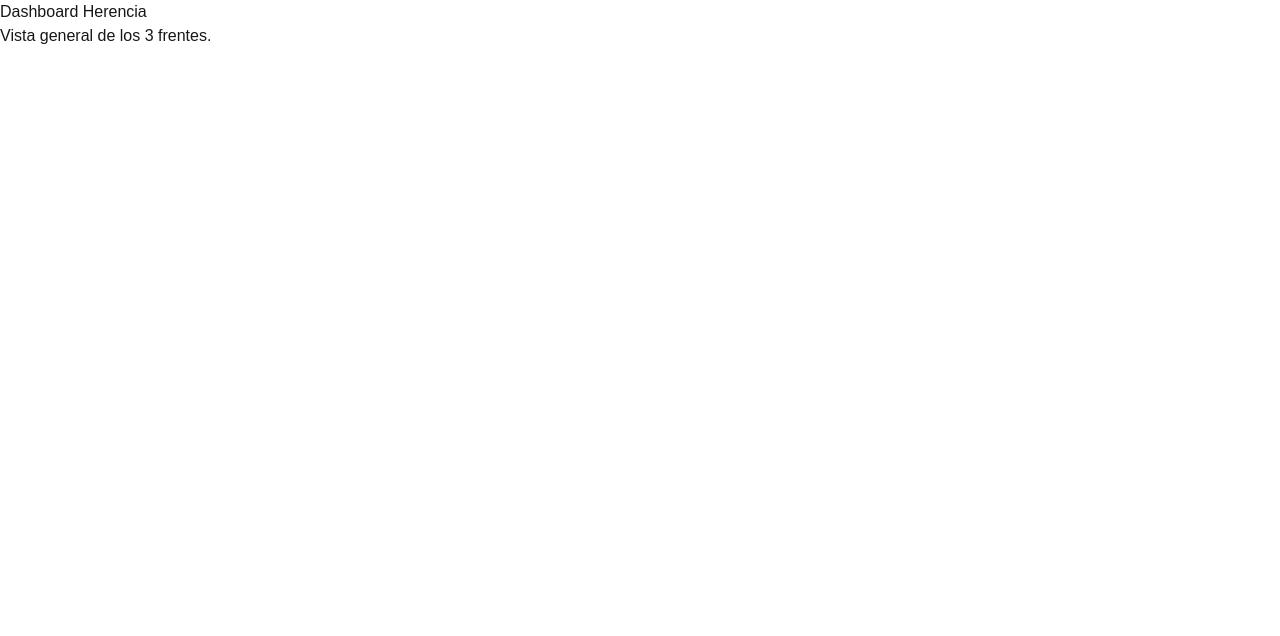
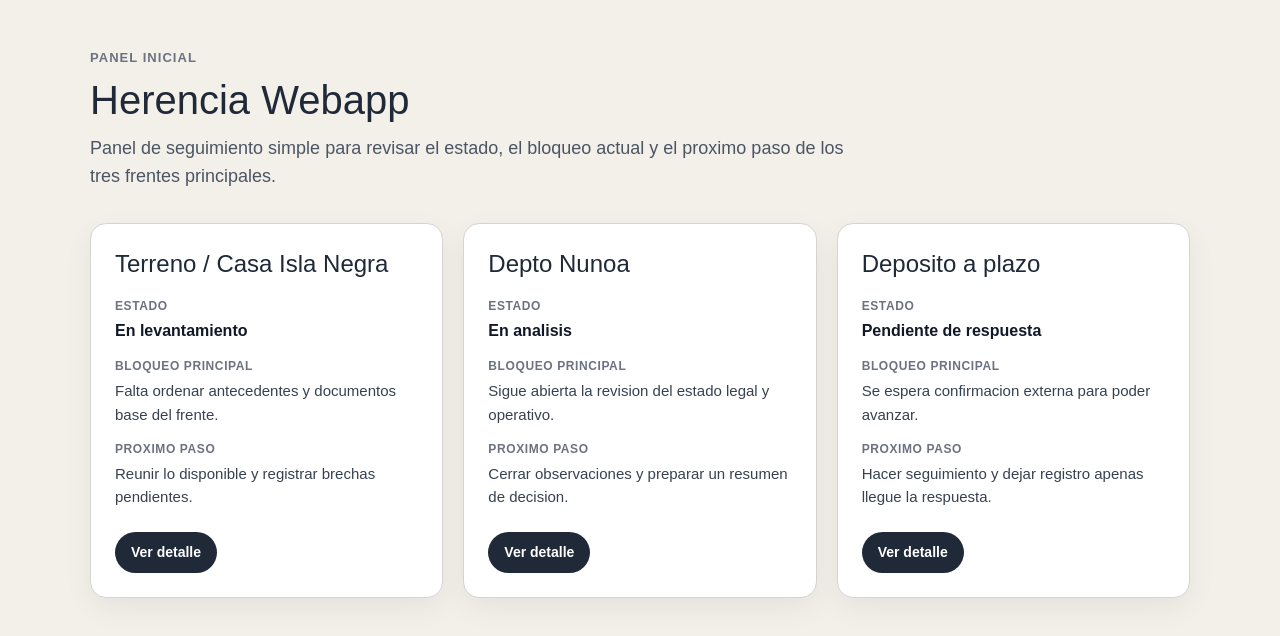
Before and after one commit to Symbiocreativo/herencia-webapp, a Next.js app: page /dashboard in a window 1280 px wide. Shown: the top 636 px of the page. Built offline with nearby package versions, Linux system fonts and the light colour scheme.

Commit message:
Rebuild dashboard with dashboard skill

```diff
--- a/src/app/dashboard/page.tsx
+++ b/src/app/dashboard/page.tsx
@@ -1,8 +1,180 @@
+import Link from "next/link";
+
+type DashboardCard = {
+  name: string;
+  status: string;
+  blocker: string;
+  nextStep: string;
+  href: string;
+};
+
+const cards: DashboardCard[] = [
+  {
+    name: "Terreno / Casa Isla Negra",
+    status: "En levantamiento",
+    blocker: "Falta ordenar antecedentes y documentos base del frente.",
+    nextStep: "Reunir lo disponible y registrar brechas pendientes.",
+    href: "/frentes/isla-negra",
+  },
+  {
+    name: "Depto Nunoa",
+    status: "En analisis",
+    blocker: "Sigue abierta la revision del estado legal y operativo.",
+    nextStep: "Cerrar observaciones y preparar un resumen de decision.",
+    href: "/frentes/depto-nunoa",
+  },
+  {
+    name: "Deposito a plazo",
+    status: "Pendiente de respuesta",
+    blocker: "Se espera confirmacion externa para poder avanzar.",
+    nextStep: "Hacer seguimiento y dejar registro apenas llegue la respuesta.",
+    href: "/frentes/deposito-plazo",
+  },
+];
+
+const pageStyles = {
+  main: {
+    minHeight: "100vh",
+    background: "#f3f0ea",
+    color: "#1f2937",
+    padding: "48px 24px 64px",
+  },
+  shell: {
+    maxWidth: "1100px",
+    margin: "0 auto",
+  },
+  hero: {
+    marginBottom: "32px",
+  },
+  eyebrow: {
+    margin: 0,
+    fontSize: "13px",
+    fontWeight: 700,
+    letterSpacing: "0.08em",
+    textTransform: "uppercase" as const,
+    color: "#6b7280",
+  },
+  title: {
+    margin: "10px 0 12px",
+    fontSize: "40px",
+    lineHeight: 1.1,
+  },
+  subtitle: {
+    margin: 0,
+    maxWidth: "760px",
+    fontSize: "18px",
+    lineHeight: 1.6,
+    color: "#4b5563",
+  },
+  grid: {
+    display: "grid",
+    gridTemplateColumns: "repeat(auto-fit, minmax(280px, 1fr))",
+    gap: "20px",
+  },
+  card: {
+    display: "flex",
+    flexDirection: "column" as const,
+    justifyContent: "space-between",
+    minHeight: "100%",
+    padding: "24px",
+    border: "1px solid #d6d3d1",
+    borderRadius: "16px",
+    backgroundColor: "#ffffff",
+    boxShadow: "0 10px 30px rgba(15, 23, 42, 0.06)",
+  },
+  cardTitle: {
+    margin: "0 0 18px",
+    fontSize: "24px",
+    lineHeight: 1.3,
+  },
+  details: {
+    margin: 0,
+    display: "grid",
+    gap: "14px",
+  },
+  label: {
+    marginBottom: "4px",
+    fontSize: "12px",
+    fontWeight: 700,
+    letterSpacing: "0.05em",
+    textTransform: "uppercase" as const,
+    color: "#6b7280",
+  },
+  strongValue: {
+    margin: 0,
+    fontSize: "16px",
+    fontWeight: 600,
+    color: "#111827",
+  },
+  textValue: {
+    margin: 0,
+    fontSize: "15px",
+    lineHeight: 1.55,
+    color: "#374151",
+  },
+  footer: {
+    marginTop: "24px",
+  },
+  link: {
+    display: "inline-flex",
+    alignItems: "center",
+    justifyContent: "center",
+    padding: "10px 16px",
+    borderRadius: "999px",
+    backgroundColor: "#1f2937",
+    color: "#ffffff",
+    fontSize: "14px",
+    fontWeight: 600,
+    textDecoration: "none",
+  },
+};
+
 export default function DashboardPage() {
   return (
-    <main>
-      <h1>Dashboard Herencia</h1>
-      <p>Vista general de los 3 frentes.</p>
+    <main style={pageStyles.main}>
+      <div style={pageStyles.shell}>
+        <header style={pageStyles.hero}>
+          <p style={pageStyles.eyebrow}>Panel inicial</p>
+          <h1 style={pageStyles.title}>Herencia Webapp</h1>
+          <p style={pageStyles.subtitle}>
+            Panel de seguimiento simple para revisar el estado, el bloqueo actual
+            y el proximo paso de los tres frentes principales.
+          </p>
+        </header>
+
+        <section aria-label="Frentes de herencia" style={pageStyles.grid}>
+          {cards.map((card) => (
+            <article key={card.href} style={pageStyles.card}>
+              <div>
+                <h2 style={pageStyles.cardTitle}>{card.name}</h2>
+
+                <dl style={pageStyles.details}>
+                  <div>
+                    <dt style={pageStyles.label}>Estado</dt>
+                    <dd style={pageStyles.strongValue}>{card.status}</dd>
+                  </div>
+
+                  <div>
+                    <dt style={pageStyles.label}>Bloqueo principal</dt>
+                    <dd style={pageStyles.textValue}>{card.blocker}</dd>
+                  </div>
+
+                  <div>
+                    <dt style={pageStyles.label}>Proximo paso</dt>
+                    <dd style={pageStyles.textValue}>{card.nextStep}</dd>
+                  </div>
+                </dl>
+              </div>
+
+              <div style={pageStyles.footer}>
+                <Link href={card.href} style={pageStyles.link}>
+                  Ver detalle
+                </Link>
+              </div>
+            </article>
+          ))}
+        </section>
+      </div>
     </main>
   );
 }
```
